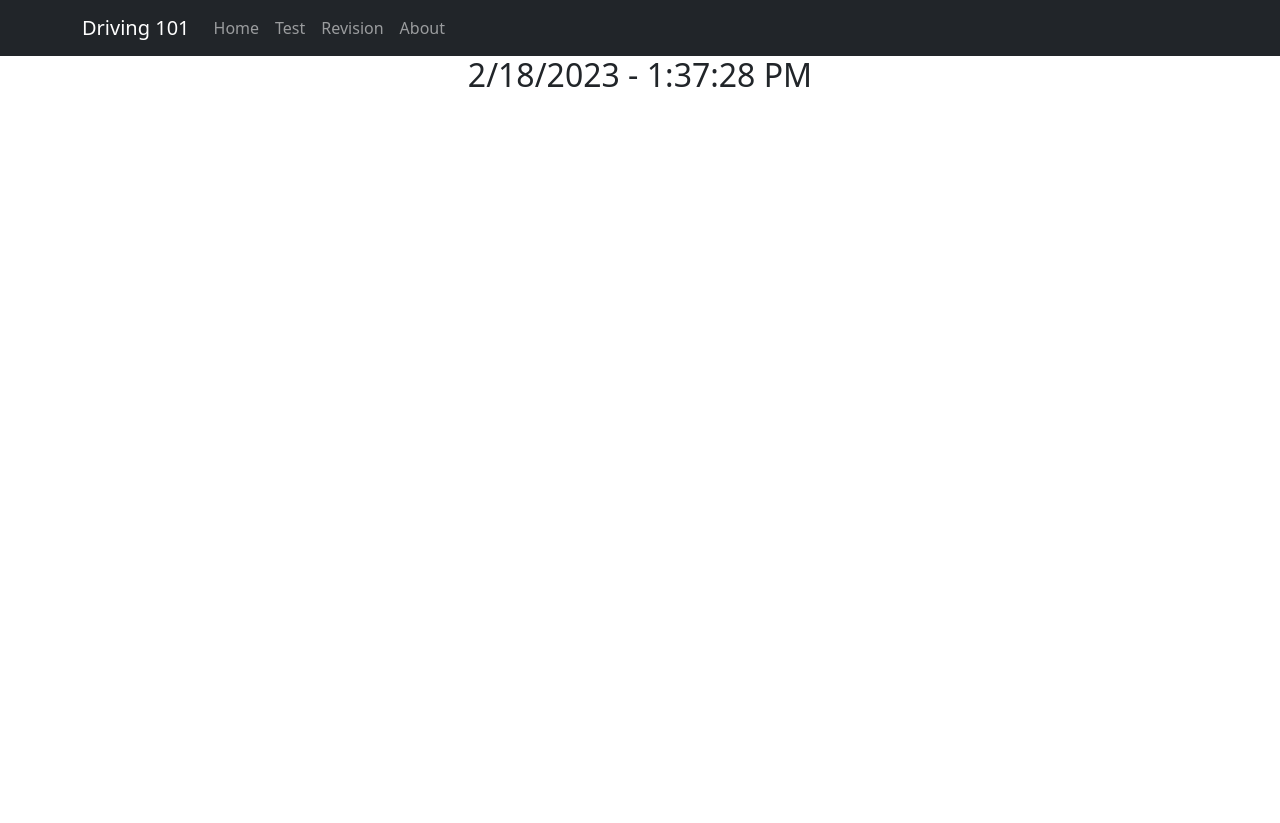
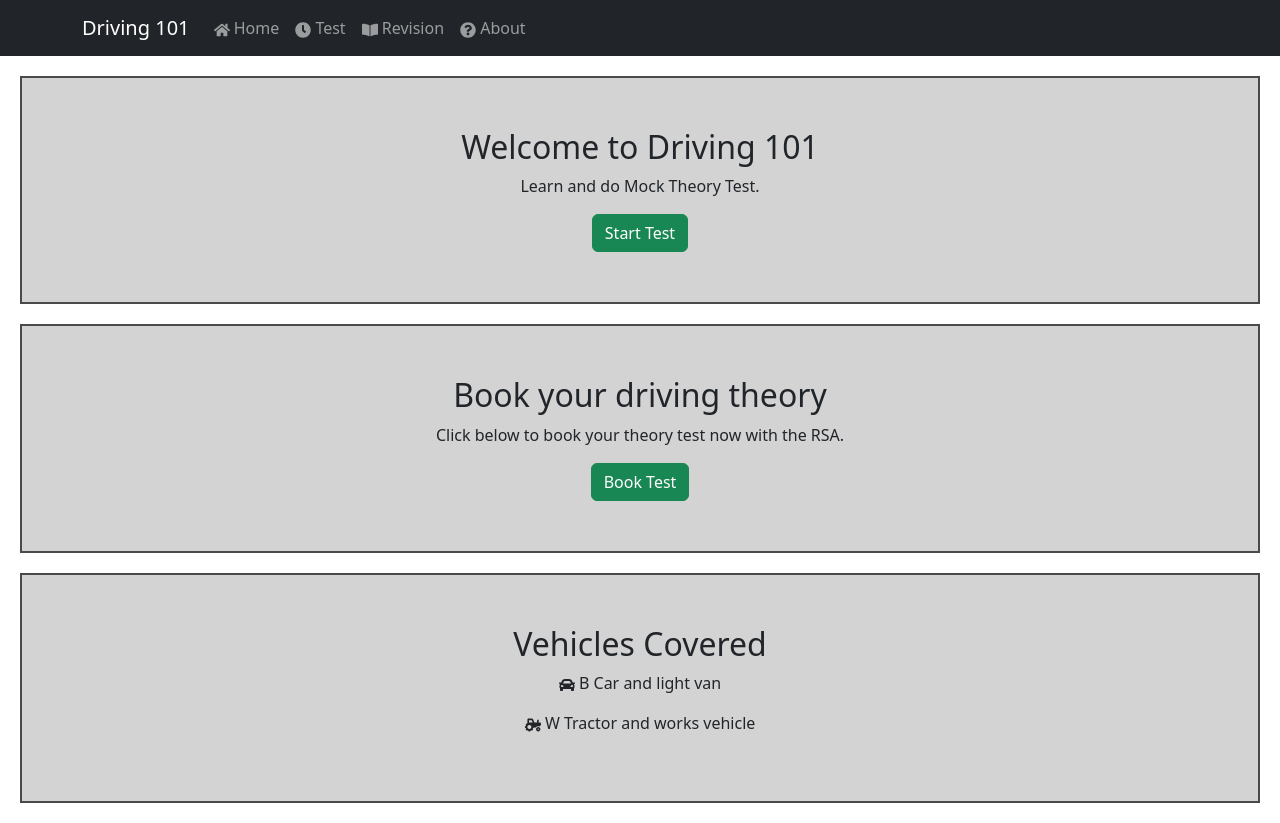
Before and after one commit to ConorPadraigMurphy/ProfessionalPractice, a React (Create React App) app: page / in a window 1280 px wide. Before the commit the page ends 800 px from the top, so only its background shows below. Built offline with nearby package versions, Linux system fonts and the light colour scheme.

Commit message:
Added Home Page content and styling and Icons to navbar

```diff
--- a/package.json
+++ b/package.json
@@ -16,6 +16,7 @@
     "react": "^18.2.0",
     "react-bootstrap": "^2.7.2",
     "react-dom": "^18.2.0",
+    "react-icons": "^4.8.0",
     "react-router-dom": "^6.8.1",
     "react-scripts": "5.0.1",
     "web-vitals": "^2.1.4"
--- a/src/App.js
+++ b/src/App.js
@@ -13,6 +13,8 @@ import { RevisionPage } from "./componenets/RevisionPage";
 import { About } from "./componenets/About";
 import { HomePageContent } from "./componenets/HomePageContent";
 import {TestPage} from "./componenets/TestPage";
+//Import icons - FontAwesome
+import { FaHome, FaClock,FaBookOpen,FaQuestionCircle } from "react-icons/fa";
 
 function App() {
   return (
@@ -22,10 +24,10 @@ function App() {
           <Container>
             <Navbar.Brand href="/">Driving 101</Navbar.Brand>
             <Nav className="me-auto">
-              <Nav.Link href="/">Home</Nav.Link>
-              <Nav.Link href="/TestPage">Test</Nav.Link>
-              <Nav.Link href="/RevisionPage">Revision</Nav.Link>
-              <Nav.Link href="/About">About</Nav.Link>
+              <Nav.Link href="/"><FaHome/> Home</Nav.Link>
+              <Nav.Link href="/TestPage"><FaClock/> Test</Nav.Link>
+              <Nav.Link href="/RevisionPage"><FaBookOpen/> Revision</Nav.Link>
+              <Nav.Link href="/About"><FaQuestionCircle/> About</Nav.Link>
             </Nav>
           </Container>
         </Navbar>
@@ -35,9 +37,6 @@ function App() {
           <Route path='/RevisionPage' element={<RevisionPage></RevisionPage>}></Route>
           <Route path='/About' element={<About></About>}></Route>
         </Routes>
-        {/* <Header></Header>
-    <Content></Content>
-    <Footer></Footer> */}
       </div>
     </Router>
   );
--- a/src/componenets/HomePageContent.js
+++ b/src/componenets/HomePageContent.js
@@ -1,10 +1,30 @@
 import React from "react";
+//Import icons - FontAwesome
+import { FaCar,FaTractor } from "react-icons/fa";
+import { Link } from "react-router-dom";
 
 export class HomePageContent extends React.Component {
+
     render() {
         return (
             <div>
-                <h2>{new Date().toLocaleDateString()} - {new Date().toLocaleTimeString()}</h2>
+                <div  className="App" >
+                    <div style={{  margin: '20px', background:'#D3D3D3', padding: '50px 50px 50px 50px', border: '2px solid #4a4a4a'}}>
+                        <h2>Welcome to Driving 101</h2>
+                        <p>Learn and do Mock Theory Test.</p>
+                        <Link to={'/TestPage'} style={{ marginRight: "auto" }} className="btn btn-success">Start Test</Link>
+                    </div>
+                    <div style={{ margin: '20px', background:'#D3D3D3', padding: '50px 50px 50px 50px',border: '2px solid #4a4a4a' }}>
+                        <h2>Book your driving theory</h2>
+                        <p>Click below to book your theory test now with the RSA.</p>
+                        <Link to={'https://theorytest.ie/book-your-theory-test/'} style={{ marginRight: "auto" }} className="btn btn-success">Book Test</Link>
+                    </div>
+                    <div style={{ margin: '20px', background:'#D3D3D3', padding: '50px 50px 50px 50px',border: '2px solid #4a4a4a' }}>
+                        <h2>Vehicles Covered</h2>
+                        <p> <FaCar/> B Car and light van</p>
+                        <p><FaTractor/> W Tractor and works vehicle</p>
+                    </div>
+                </div>
             </div>
         );
     }
--- a/src/componenets/QuestionItem.js
+++ b/src/componenets/QuestionItem.js
@@ -33,10 +33,10 @@ export class QuestionItemcomp extends React.Component {
     render() {
         return (
             <div className="App" style={{ display: 'flex', justifyContent: 'center', alignItems: 'center', margin: '20px' }}>
-                <Card style={{ width: '65%' }} >
+                <Card style={{ width: '80%' }} >
                     <Card.Header><h3>{this.props.Questions.question}</h3></Card.Header>
 
-                    <Button onClick={() => this.checkAnswer(this.props.Questions.answer1)} disabled={this.state.answered} vertical variant={this.state.answered && this.props.Questions.correctAnswer === this.props.Questions.answer1 ? 'success' : this.state.answered ? 'danger' : 'outline-dark'} style={{ display: 'flex', justifyContent: 'start-flex', alignItems: 'start', margin: '5px' }}>{this.props.Questions.answer1}</Button>
+                    <Button onClick={() => this.checkAnswer(this.props.Questions.answer1)} disabled={this.state.answered} vertical variant={this.state.answered && this.props.Questions.correctAnswer === this.props.Questions.answer1 ? 'success' : this.state.answered ? 'danger' : 'outline-dark'} style={{ display: 'flex', justifyContent: 'start-flex', alignItems: 'start', margin: '10px' }}>{this.props.Questions.answer1}</Button>
 
                     <Button onClick={() => this.checkAnswer(this.props.Questions.answer2)} disabled={this.state.answered} vertical variant={this.state.answered && this.props.Questions.correctAnswer === this.props.Questions.answer2 ? 'success' : this.state.answered ? 'danger' : 'outline-dark'} style={{ display: 'flex', justifyContent: 'start-flex', alignItems: 'start', margin: '5px' }}>{this.props.Questions.answer2}</Button>
 
```
Also changed, not shown: 1 other file (tests, documents, lock files or other folders).
